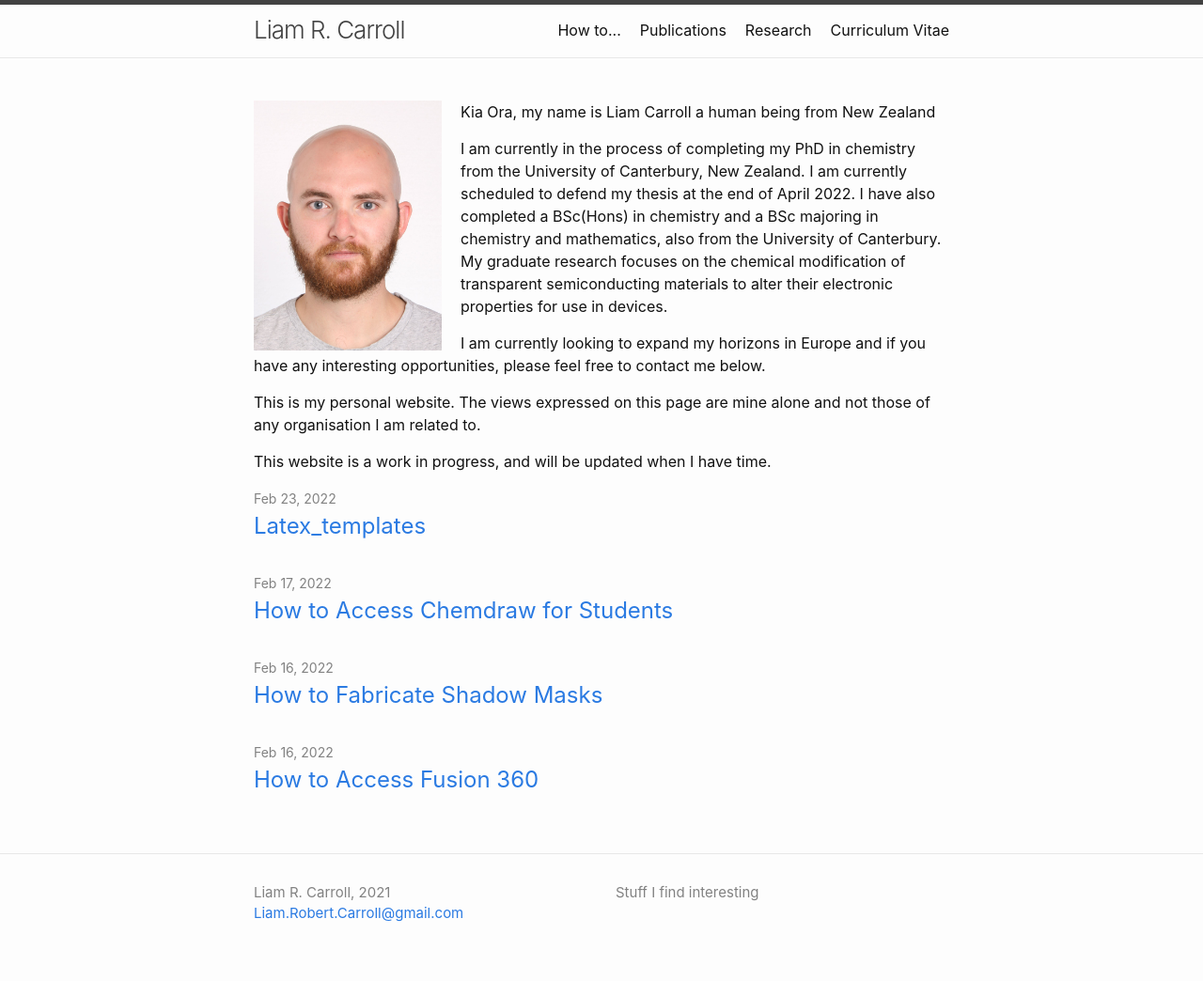
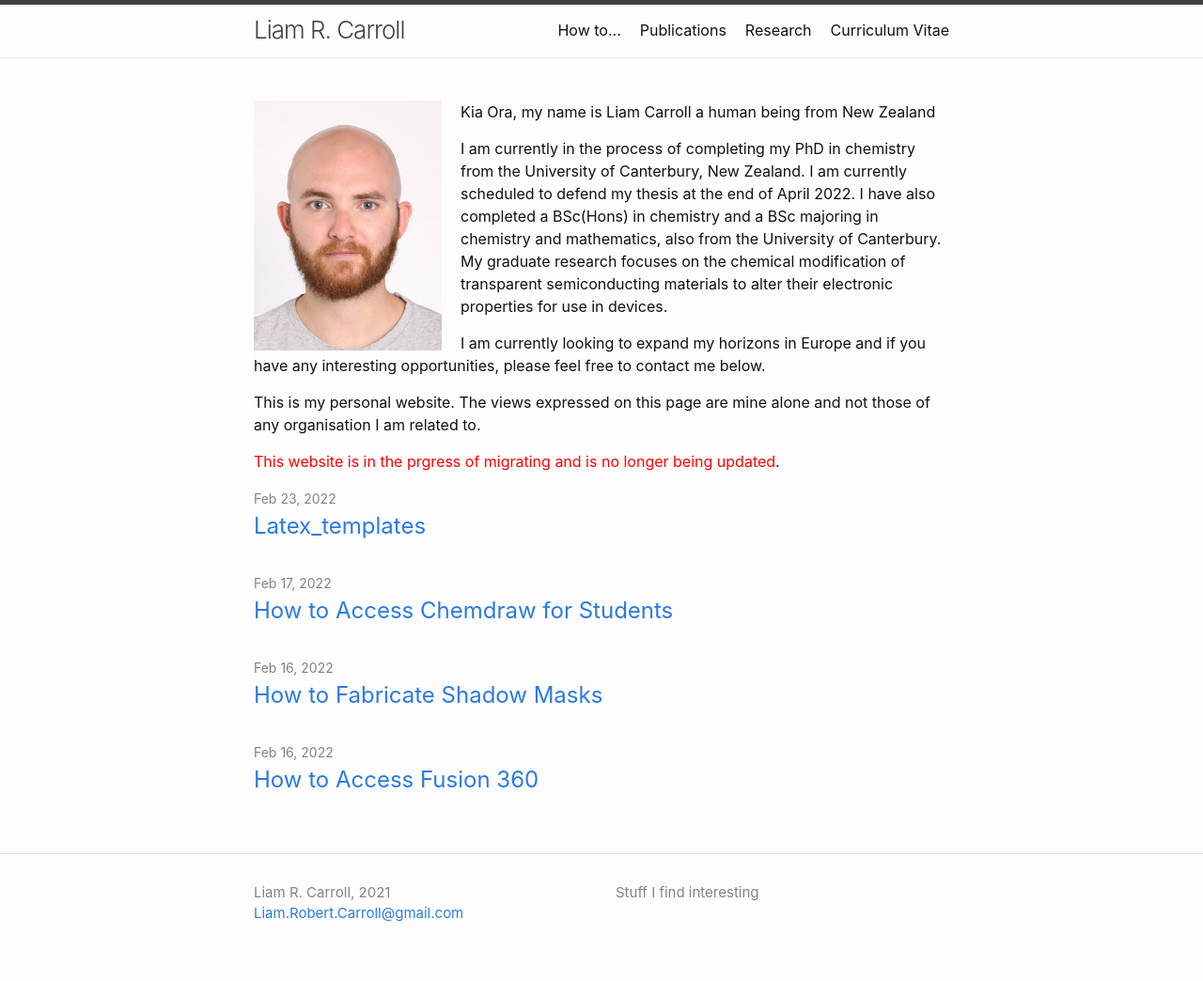
Before and after one commit to LRCarroll/LRCarroll, a Jekyll site: the page built from index.md, in a window 1280 px wide. Shown: the whole page at 94% size. Built offline with Jekyll 4.4.1, drawn with Linux system fonts in a browser that asks for light colours.

Commit message:
Add migrating warning

```diff
--- a/index.md
+++ b/index.md
@@ -12,4 +12,4 @@
 
 This is my personal website. The views expressed on this page are mine alone and not those of any organisation I am related to.
 
-This website is a work in progress, and will be updated when I have time.
+<span style="color:red">This website is in the prgress of migrating and is no longer being updated</span>.
```
